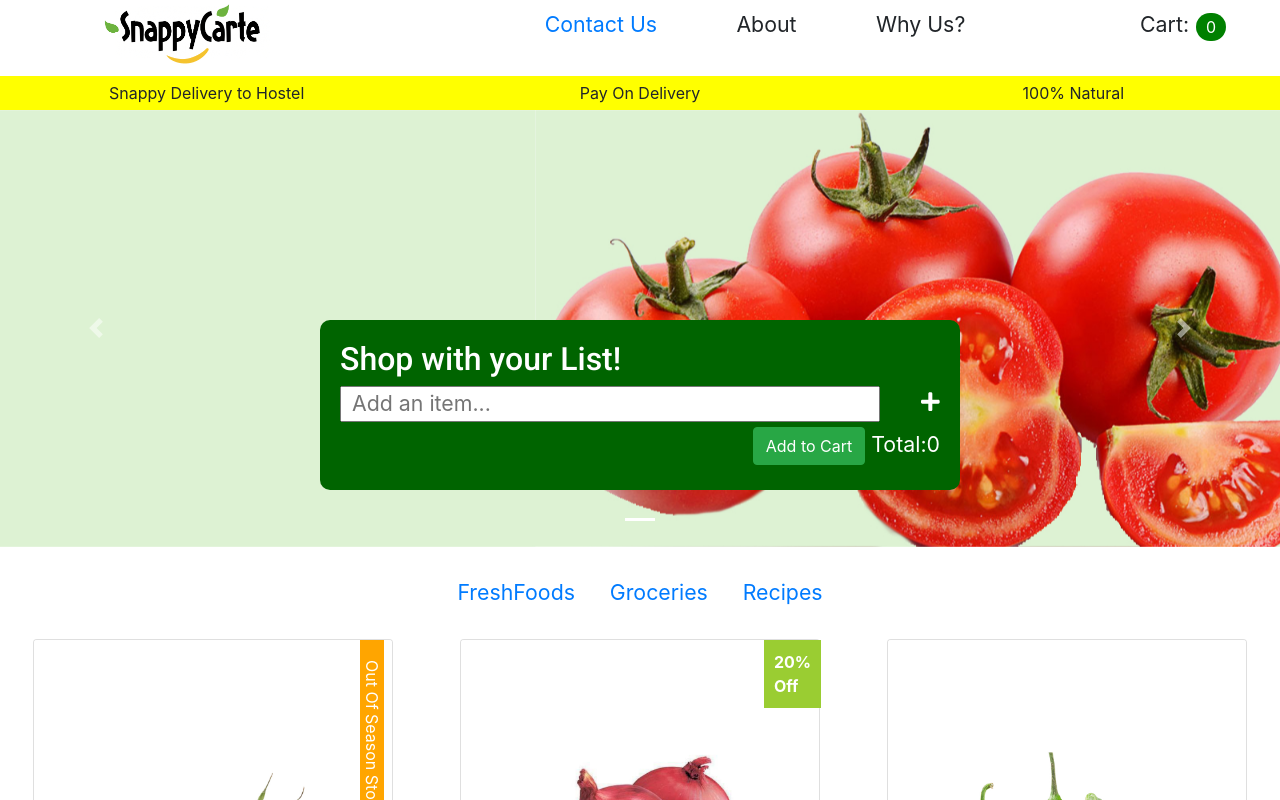
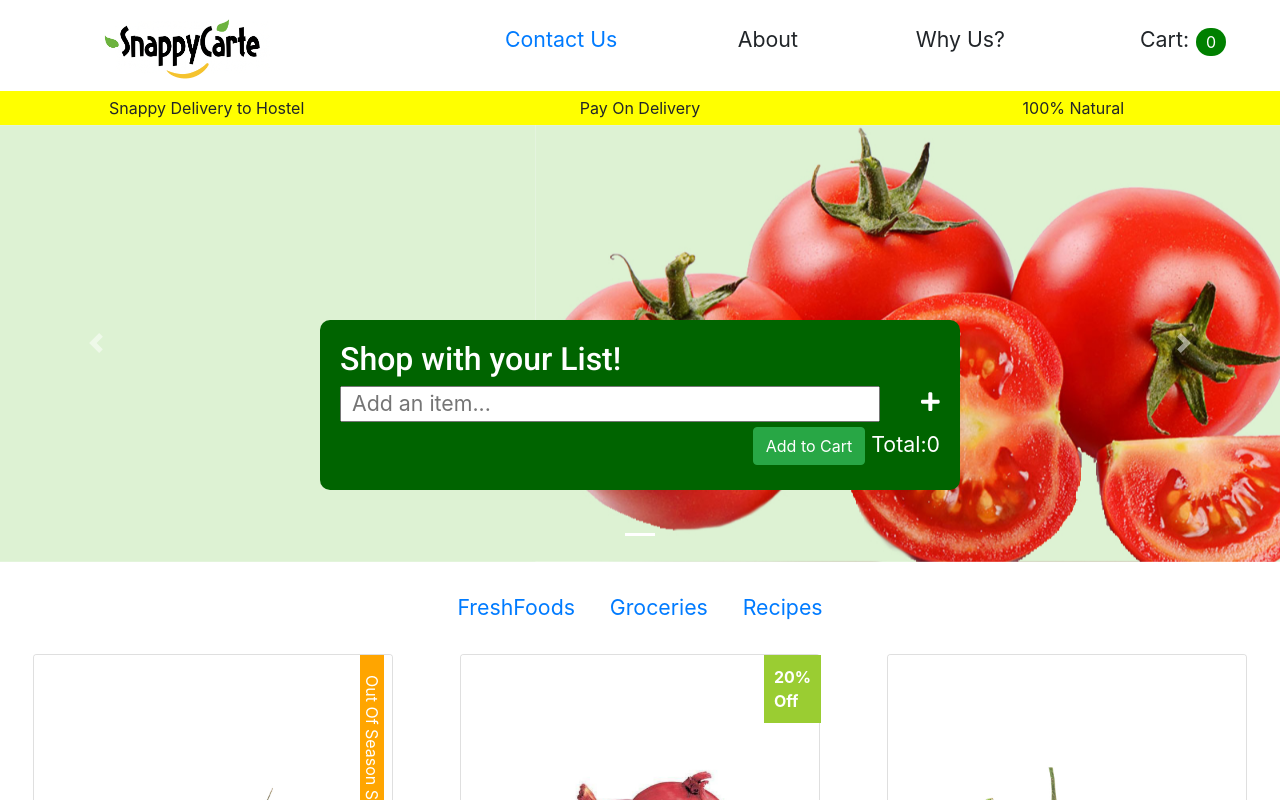
Before and after one commit to EllisOtoo/freshdirect, a React (Create React App) app: page / in a window 1280 px wide. Shown: the top 800 px of the page. Built offline with nearby package versions, Linux system fonts and the light colour scheme; the HTML template or start-up script is replaced by a standard one.

Commit message:
Changes to Header

```diff
--- a/src/components/Head.js
+++ b/src/components/Head.js
@@ -19,7 +19,7 @@ let SiteNav = styled.nav`
   height: 90px;
   display: flex;
   justify-content: space-between;
-  padding: 0px 50px;
+  padding: 20px 50px;
   align-items: center;
 `;
 
@@ -41,7 +41,7 @@ function Head({ cart }) {
     return "";
   }
   return (
-    <Container>
+    <Container style={{ marginTop: "15px" }}>
       <Row className="align-items-center">
         <Col lg={4} xs={12}>
           <Link onClick={() => setMount(true)} to={"/"}>
--- a/src/subcomponents/MainNavigationMenu.js
+++ b/src/subcomponents/MainNavigationMenu.js
@@ -7,12 +7,12 @@ let Nav = styled.nav`
   // position: relative;
   // bottom: 10px;
 `;
-let Li = styled.li`
-  // margin-right: 10px;
-  // //   color: #ff8c00;
-  // color: #000000;
-  // font-size: 13pt;
-`;
+// let Li = styled.li`
+//   // margin-right: 10px;
+//   // //   color: #ff8c00;
+//   // color: #000000;
+//   // font-size: 13pt;
+// `;
 
 let Ul = styled.ul`
   // margin-left: 20px;
@@ -23,17 +23,16 @@ function MainNavigationMenu({ setMount }) {
       <ul
         style={{
           display: "flex",
-          justifyContent: "space-around",
+          justifyContent: "space-between",
           listStyle: "none",
           // width: "30vw",
           fontSize: "16pt",
         }}
       >
         <Link to={"/contactUs"} onClick={() => setMount(false)}>
-          <li>Contact Us</li>
+          <li style={{ width: "115px" }}>Contact Us</li>
         </Link>
         <li>About</li>
-        {/* <li style={{ width: "25vw" }}>Blog</li> */}
         <li>Why Us?</li>
       </ul>
     </nav>
```
